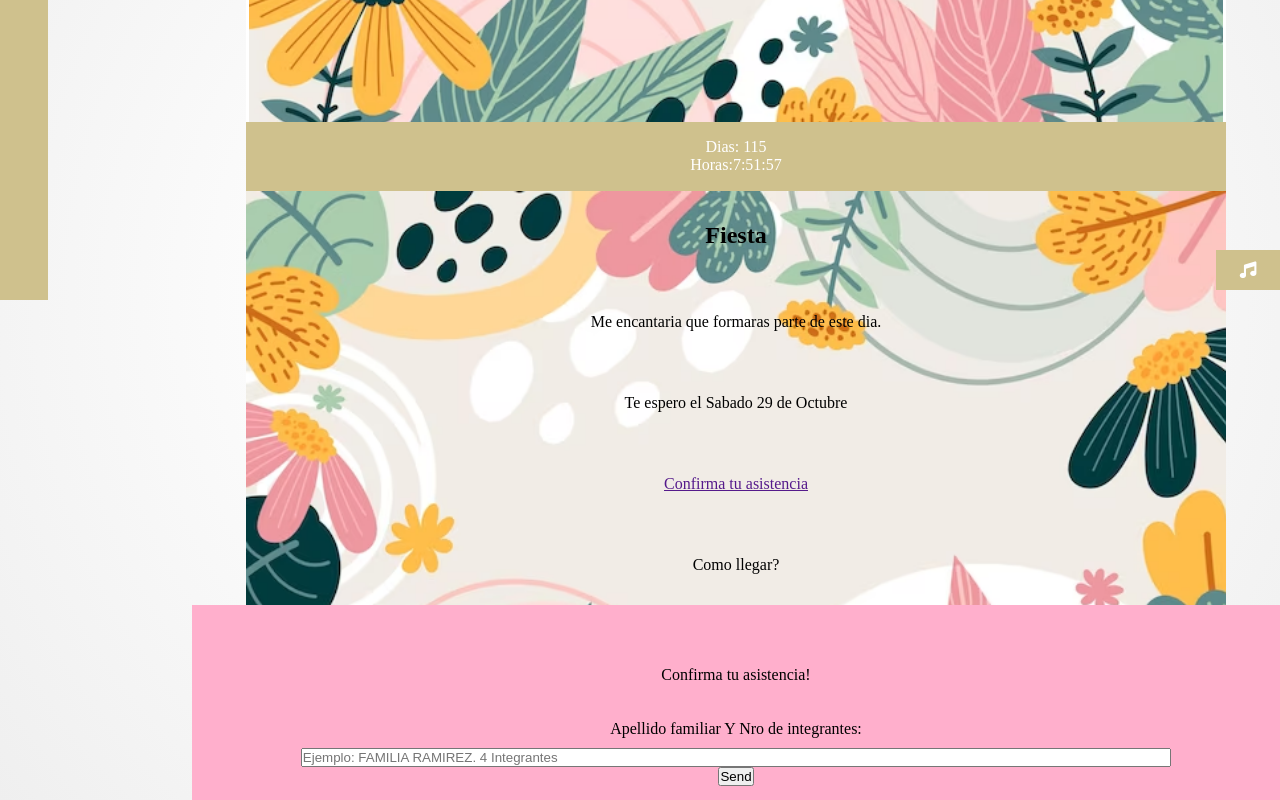
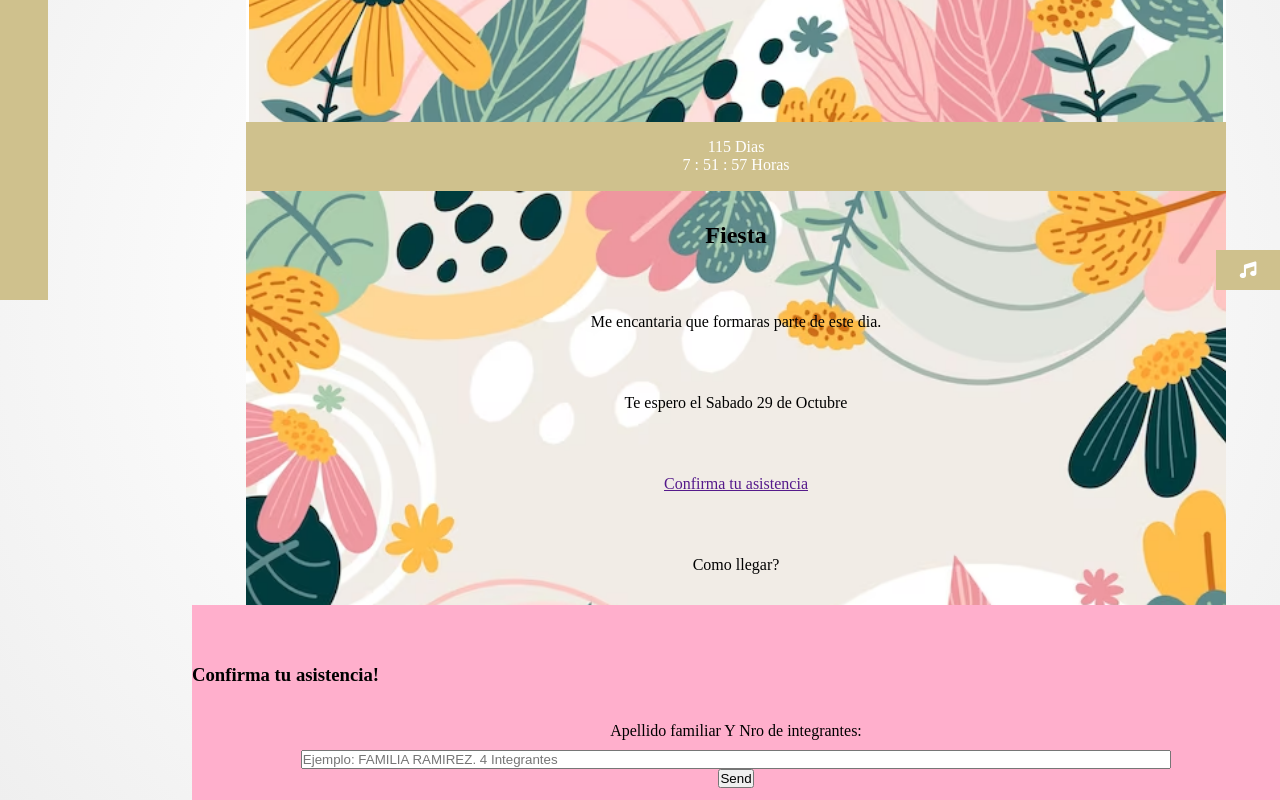
Before and after one commit to FabricioDDev/WevInvitationCardV1, a plain HTML site: page index.html in a window 1280 px wide. Shown: the part 500-1300 px from the top of the page. Drawn offline with Linux system fonts and the light colour scheme.

Commit message:
Update index.html

```diff
--- a/index.html
+++ b/index.html
@@ -51,8 +51,19 @@
             </article>
            <article class="art2" id="art2">
                 <div class="count-fixed-content">
-                       <label  id="contadorD"></label>
-                       <label  id="contadorH"></label>
+                        <div>
+                            <label  id="contadorD"></label>
+                            <label class="type_count_title">Dias</label>
+                        </div>
+                       <div>
+                        <label  id="contadorH"></label>
+                        <label>:</label>
+                        <label  id="contadorM"></label>
+                        <label>:</label>
+                        <label  id="contadorS"></label>
+
+                        <label class="type_count_title">Horas</label>
+                       </div>
                 </div>
            </article>
            <article class="art3" id="art3">
@@ -64,7 +75,7 @@
            </article>
            <article class="art4" id="art4">
                 <form  action="https://formsubmit.co/2b706d0f1f4dc9fbf15807712dce6da8" method="POST">
-                    <label>Confirma tu asistencia!</label>
+                    <h3 class="titleArt3">Confirma tu asistencia!</h3>
                     <div>
 
                         <label>Apellido familiar Y Nro de integrantes:</label>
@@ -91,7 +102,7 @@
         </section>
     </main>
     <footer>
-        <h3>DammPh Eventos</h3>
+        <h4>DammPh Eventos</h4>
     </footer>
     <script>
         let play = document.getElementById("btnMusic");
@@ -125,8 +136,13 @@
         var segundos = Math.floor((diferencia % (1000 * 60)) / 1000);
 
         // Actualiza el contenido del elemento label
-        document.getElementById("contadorH").innerHTML = "Horas:" + horas + ":" + minutos + ":" + segundos;
-        document.getElementById("contadorD").innerHTML = "Dias: " + dias;
+        document.getElementById("contadorD").innerHTML = dias;
+        document.getElementById("contadorH").innerHTML = horas;
+        document.getElementById("contadorM").innerHTML =  minutos ;
+        document.getElementById("contadorS").innerHTML =  segundos;
+
+
+
         // Comprueba si el evento ya ha ocurrido
         if (diferencia < 0) {
             document.getElementById("contador").innerHTML = "El evento ha ocurrido";
```
